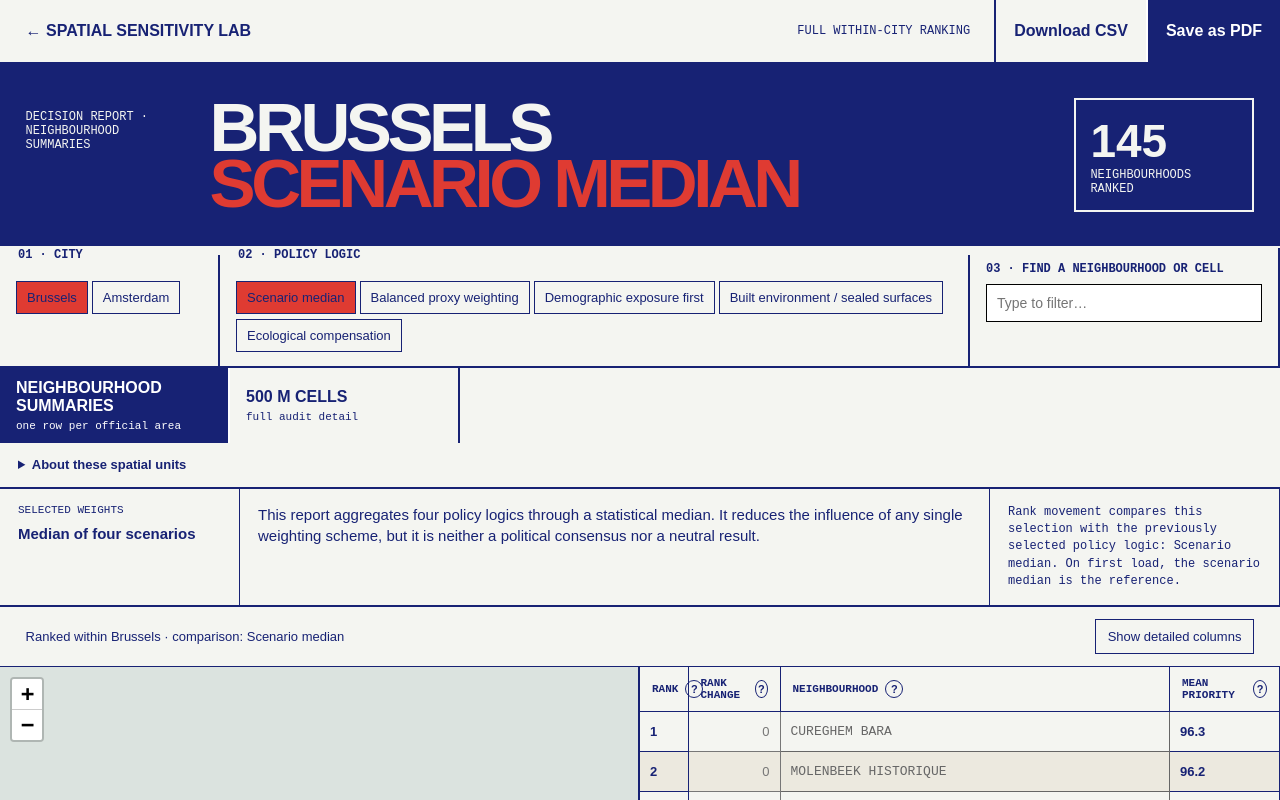
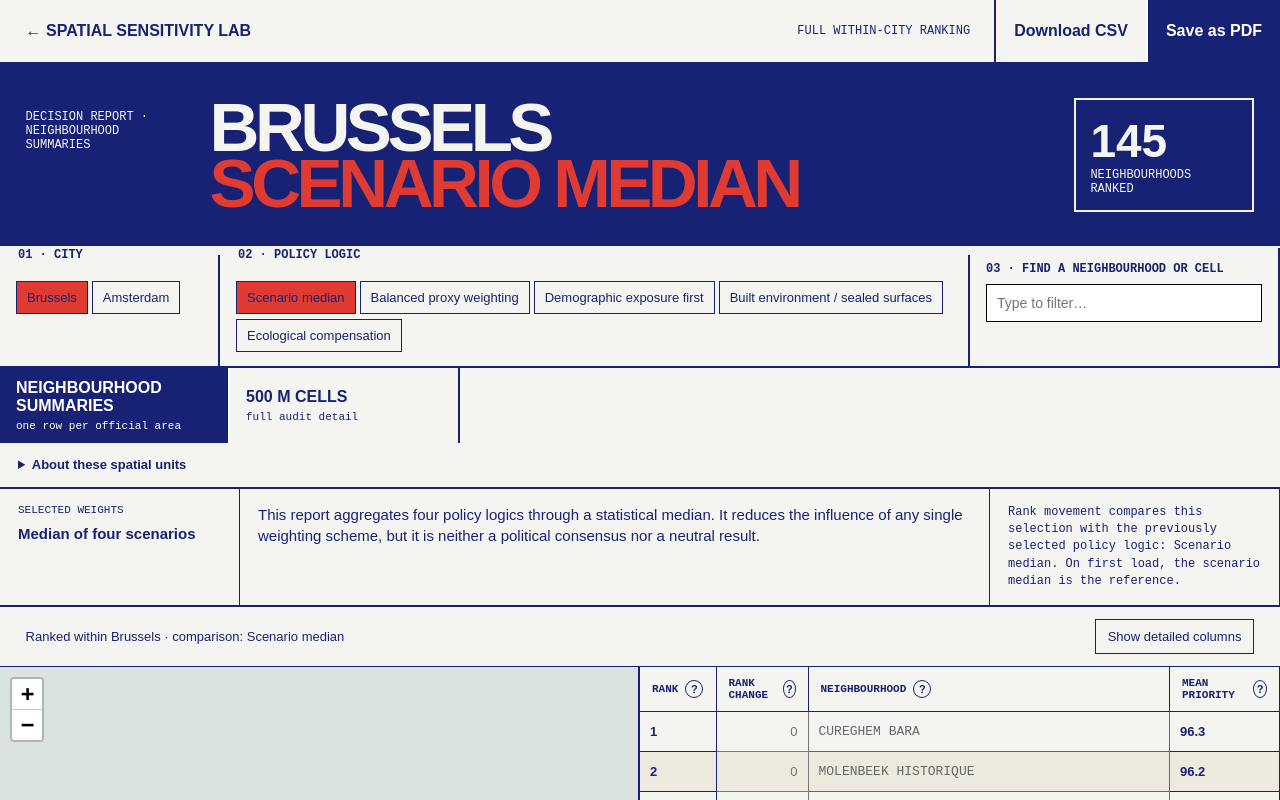
Before and after one commit to polenbicer/spatial_sensitivity_lab, a Next.js app: page /rankings in a window 1280 px wide. Shown: the top 800 px of the page. Built offline with nearby package versions, Linux system fonts and the light colour scheme.

Commit message:
Allow sufficient space for the rank header help button

```diff
--- a/app/globals.css
+++ b/app/globals.css
@@ -3636,7 +3636,7 @@
 /* Give the map and the concise ranking equal space. */
 .ranking-results { grid-template-columns:minmax(0,1fr) minmax(0,1fr); }
 .ranking-results.summary-columns .full-table table { table-layout:fixed; width:100%; }
-.ranking-results.summary-columns .full-table :is(th,td):nth-child(1) { width:48px; }
+.ranking-results.summary-columns .full-table :is(th,td):nth-child(1) { width:76px; }
 .ranking-results.summary-columns .full-table :is(th,td):nth-child(2) { width:92px; min-width:0; max-width:none; }
 .ranking-results.summary-columns.neighbourhoods .full-table :is(th,td):nth-child(7),
 .ranking-results.summary-columns.cells .full-table :is(th,td):nth-child(5) { width:110px; }
```
